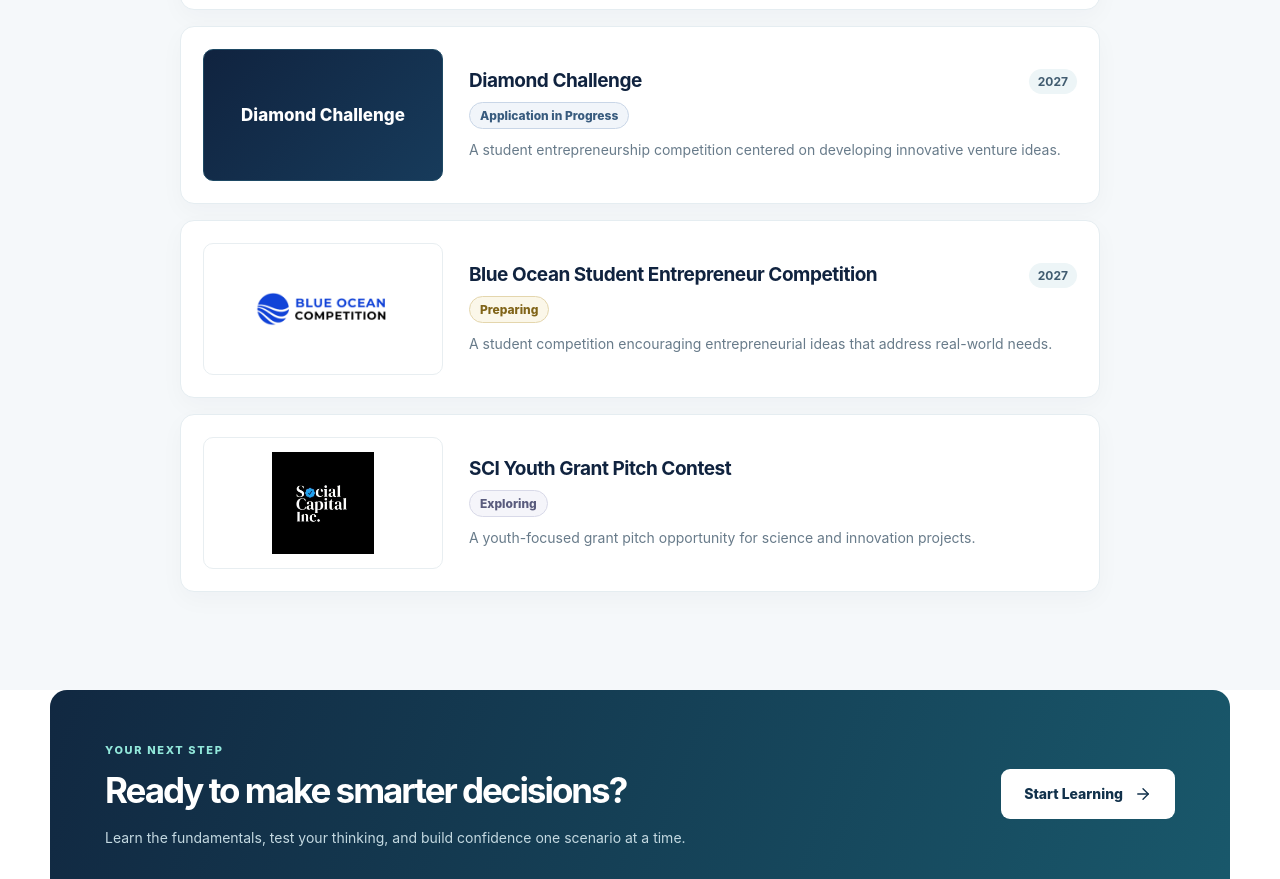
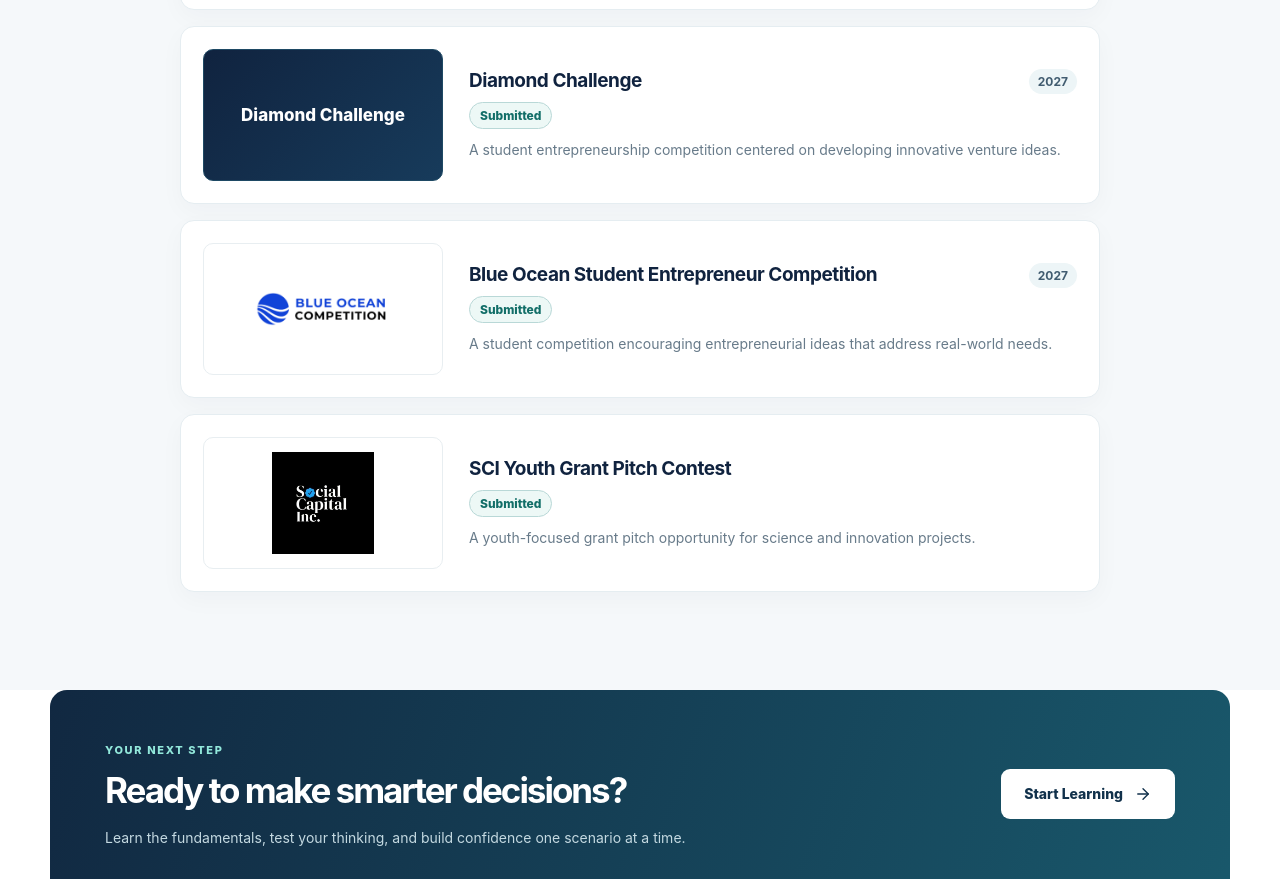
Before and after one commit to glebmediannikov/altrisk-academy-website, a Next.js app: page /about in a window 1280 px wide. Shown: the part 1939-2818 px from the top of the page. Built offline with nearby package versions, Linux system fonts and the light colour scheme; no server answers.

Commit message:
Update competition statuses to Submitted

```diff
--- a/app/about/page.tsx
+++ b/app/about/page.tsx
@@ -31,20 +31,20 @@
   {
     name: 'Diamond Challenge',
     year: '2027',
-    status: 'Application in Progress',
+    status: 'Submitted',
     description: 'A student entrepreneurship competition centered on developing innovative venture ideas.',
   },
   {
     name: 'Blue Ocean Student Entrepreneur Competition',
     year: '2027',
-    status: 'Preparing',
+    status: 'Submitted',
     description: 'A student competition encouraging entrepreneurial ideas that address real-world needs.',
     image: '/competitions/blue-ocean.webp',
   },
   {
     name: 'SCI Youth Grant Pitch Contest',
     year: '',
-    status: 'Exploring',
+    status: 'Submitted',
     description: 'A youth-focused grant pitch opportunity for science and innovation projects.',
     image: '/competitions/sci-youth-grant.jpg',
   },
```
